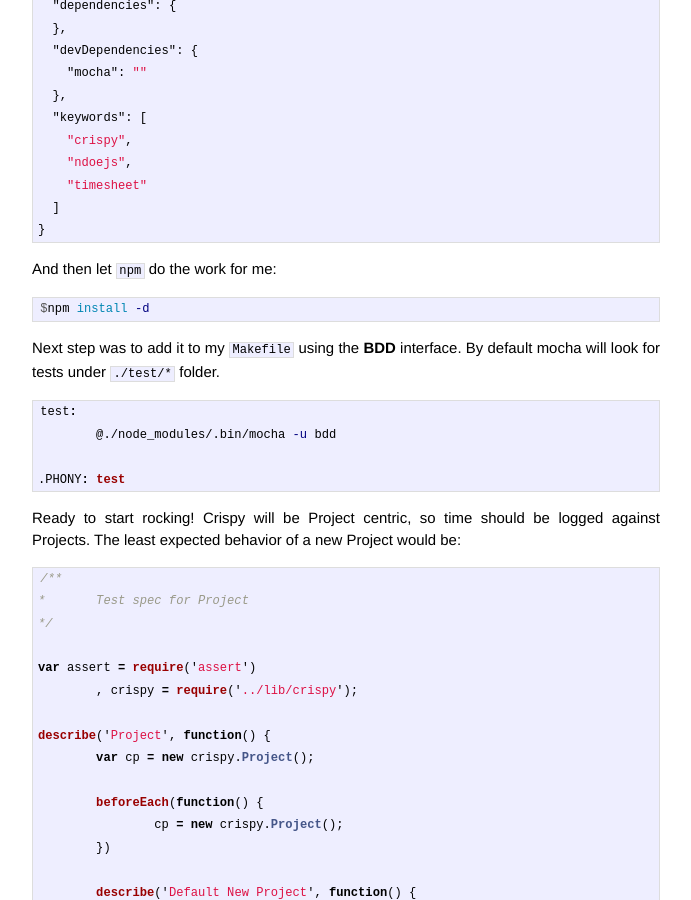
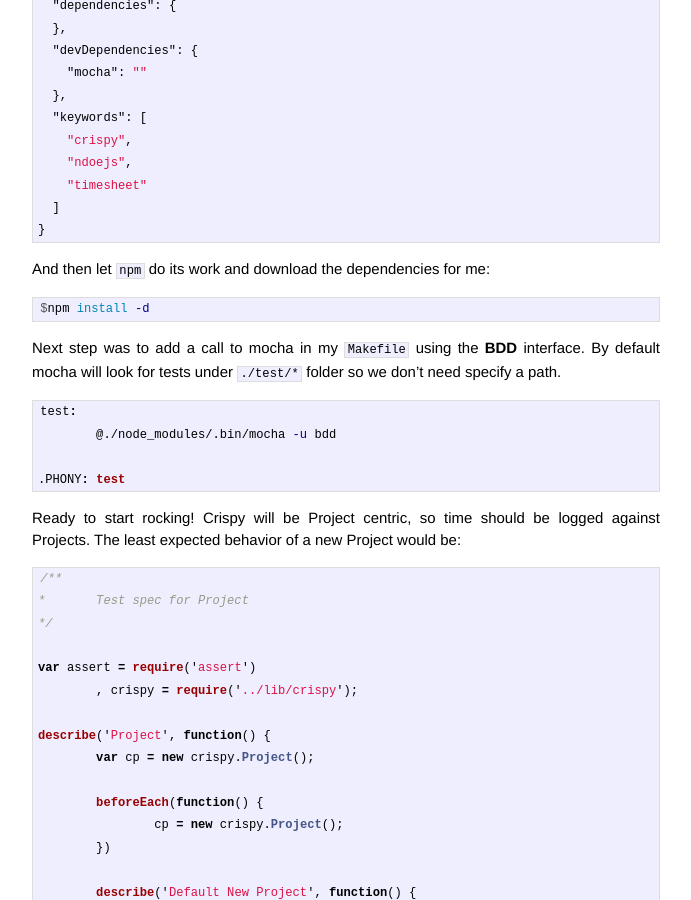
Before and after one commit to georgeanderson/georgeanderson.github.io, a Jekyll site: the page built from _posts/2013-12-15-tdd-mocha-nodejs.md, in a window 1280 px wide and 900 px high, scrolled down 643 px. Shown: the whole window, without its empty margins (294-985 px from the left). Built offline with Jekyll 4.4.1, drawn with Linux system fonts in a browser that asks for light colours.

Commit message:
Post enhancements

```diff
--- a/_posts/2013-12-15-tdd-mocha-nodejs.md
+++ b/_posts/2013-12-15-tdd-mocha-nodejs.md
@@ -32,13 +32,13 @@ I want to build the simplest time tracking tool possible. The immediate need I h
 }
 {% endhighlight %}
 
-And then let `npm` do the work for me:
+And then let `npm` do its work and download the dependencies for me:
 
 {% highlight console %}
 $npm install -d
 {% endhighlight %}
 
-Next step was to add it to my `Makefile` using the **BDD** interface. By default mocha will look for tests under `./test/*` folder.
+Next step was to add a call to mocha in my `Makefile` using the **BDD** interface. By default mocha will look for tests under `./test/*` folder so we don't need specify a path.
 
 {% highlight makefile %}
 test:
```
